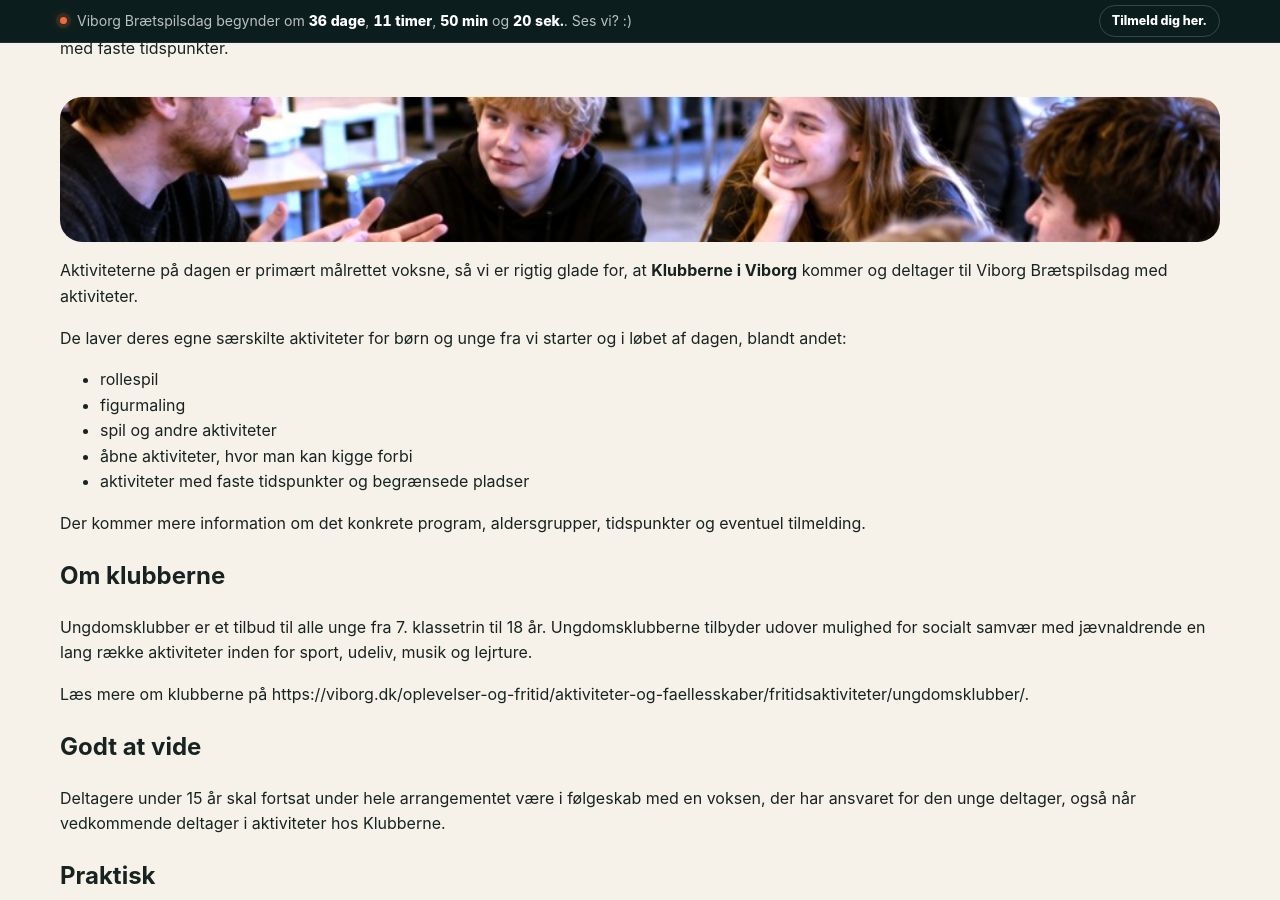
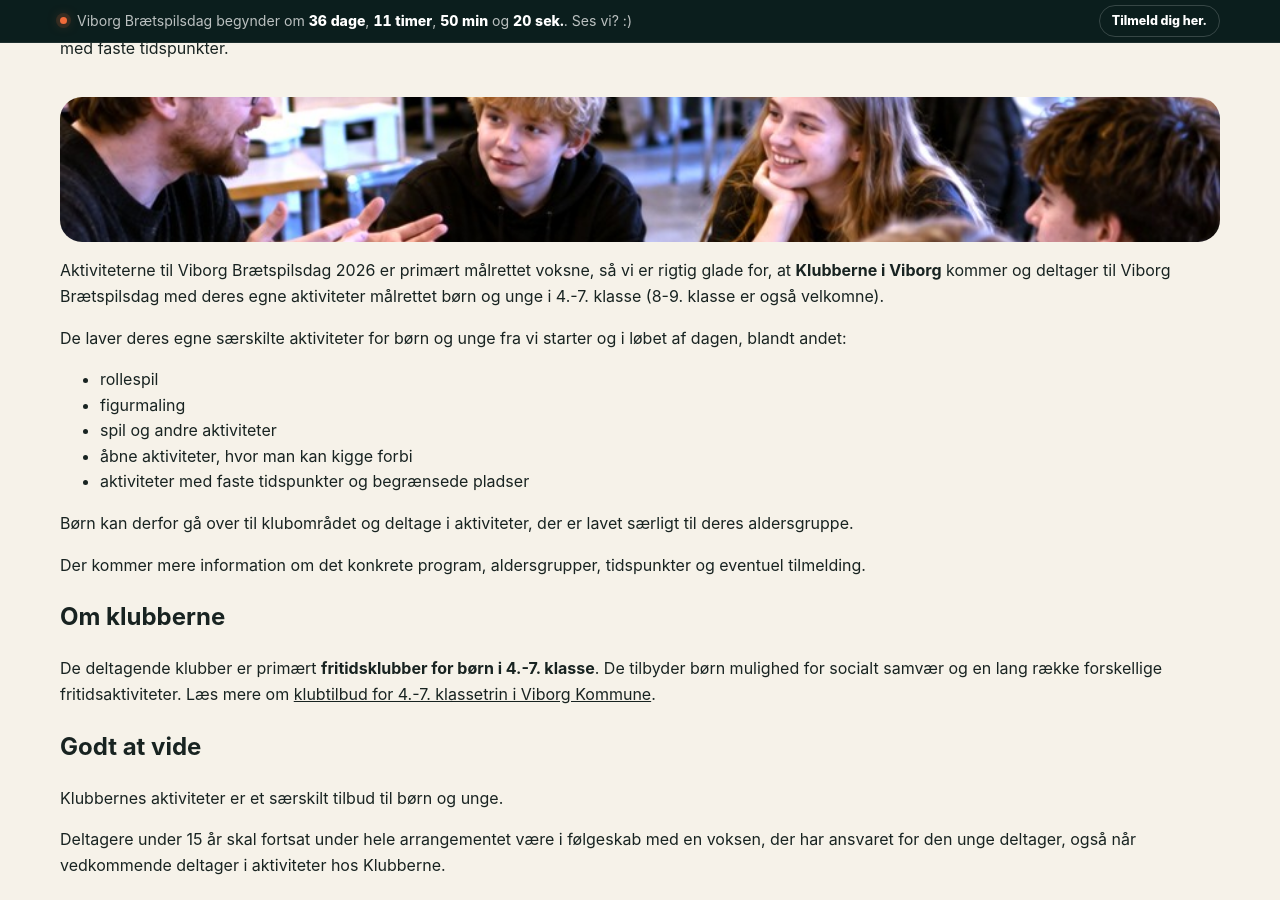
Before and after one commit to Andrejao/spilex, a Jekyll site: the page built from _posts/2026-10-02-klubberne-for-born.md, in a window 1280 px wide and 900 px high, scrolled down 211 px. Built offline with Jekyll 4.4.1, drawn with Linux system fonts in a browser that asks for light colours.

Commit message:
Update 2026-10-02-klubberne-for-born.md

```diff
--- a/_posts/2026-10-02-klubberne-for-born.md
+++ b/_posts/2026-10-02-klubberne-for-born.md
@@ -16,7 +16,7 @@ filter_oplevelse: "dropin"
 filter_niveau: "let"
 ---
 
-Aktiviteterne på dagen er primært målrettet voksne, så vi er rigtig glade for, at **Klubberne i Viborg** kommer og deltager til Viborg Brætspilsdag med aktiviteter.
+Aktiviteterne til Viborg Brætspilsdag 2026 er primært målrettet voksne, så vi er rigtig glade for, at **Klubberne i Viborg** kommer og deltager til Viborg Brætspilsdag med deres egne aktiviteter målrettet  børn og unge i 4.-7. klasse (8-9. klasse er også velkomne).
 
 De laver deres egne særskilte aktiviteter for børn og unge fra vi starter og i løbet af dagen, blandt andet:
 
@@ -26,14 +26,18 @@ De laver deres egne særskilte aktiviteter for børn og unge fra vi starter og i
 - åbne aktiviteter, hvor man kan kigge forbi
 - aktiviteter med faste tidspunkter og begrænsede pladser
 
+Børn kan derfor gå over til klubområdet og deltage i aktiviteter, der er lavet særligt til deres aldersgruppe.
+
 Der kommer mere information om det konkrete program, aldersgrupper, tidspunkter og eventuel tilmelding.
 
 ## Om klubberne
-Ungdomsklubber er et tilbud til alle unge fra 7. klassetrin til 18 år. Ungdomsklubberne tilbyder udover mulighed for socialt samvær med jævnaldrende en lang række aktiviteter inden for sport, udeliv, musik og lejrture.
-
-Læs mere om klubberne på https://viborg.dk/oplevelser-og-fritid/aktiviteter-og-faellesskaber/fritidsaktiviteter/ungdomsklubber/.
+De deltagende klubber er primært **fritidsklubber for børn i 4.-7. klasse**.
+De tilbyder børn mulighed for socialt samvær og en lang række forskellige fritidsaktiviteter.
+Læs mere om [klubtilbud for 4.-7. klassetrin i Viborg Kommune](https://viborg.dk/borger/skole-og-uddannelse/sfo-og-fritidsklub/klubtilbud-for-4-7-klassetrin/).
 
 ## Godt at vide
+Klubbernes aktiviteter er et særskilt tilbud til børn og unge.
+
 Deltagere under 15 år skal fortsat under hele arrangementet være i følgeskab med en voksen, der har ansvaret for den unge deltager, også når vedkommende deltager i aktiviteter hos Klubberne.
 
 ## Praktisk
```
